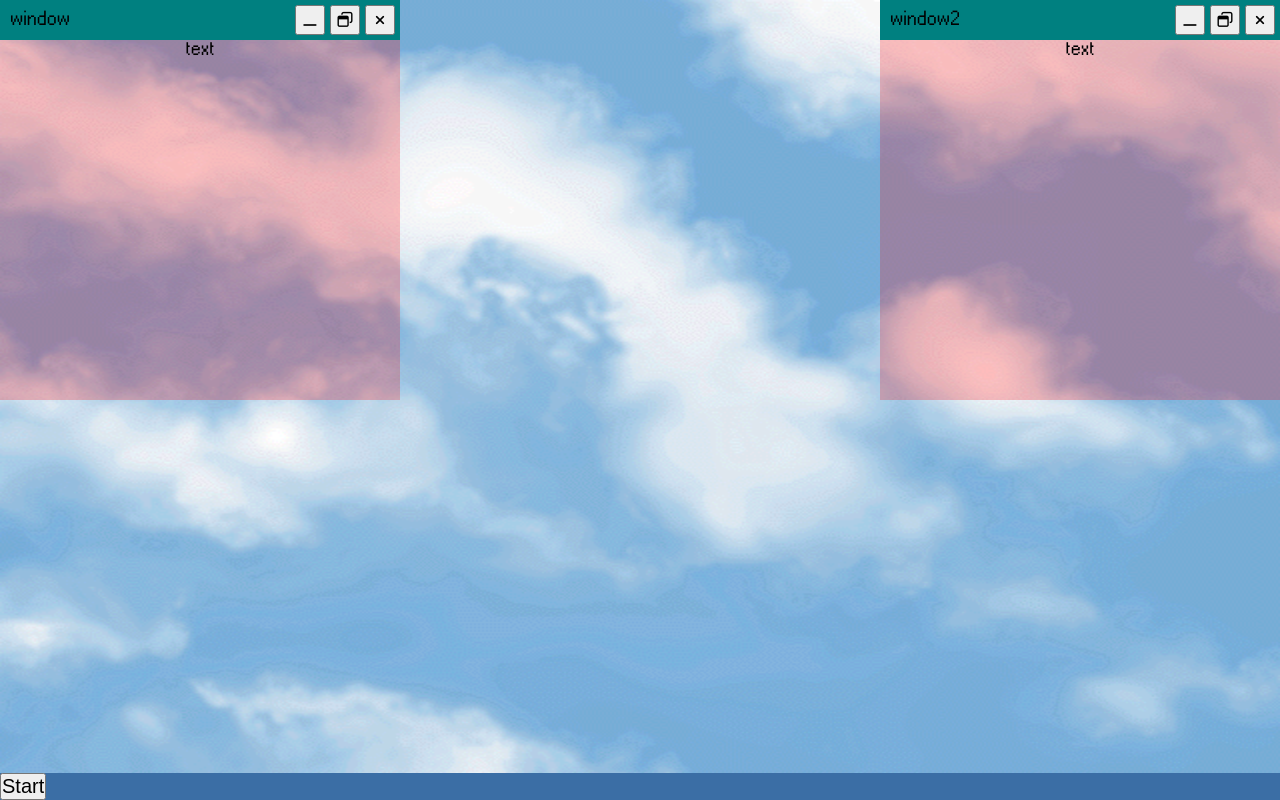
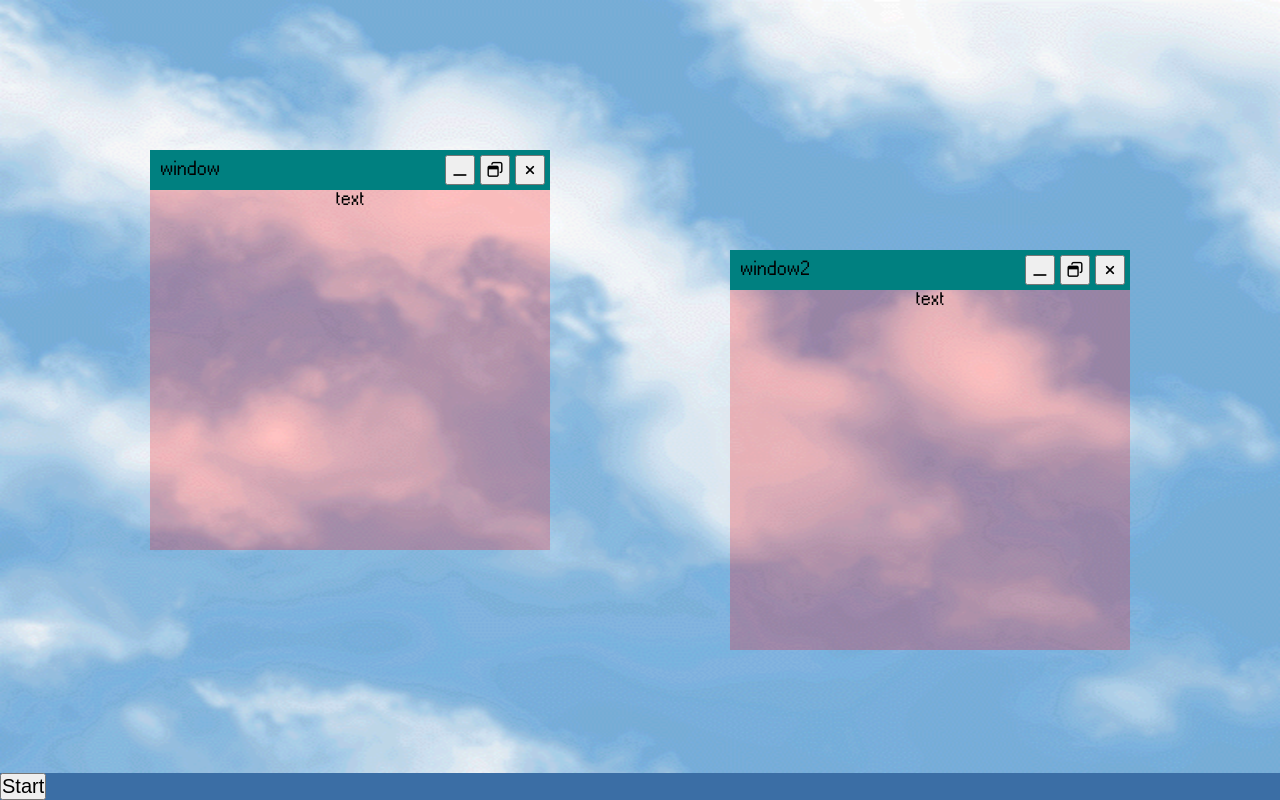
Before and after one commit to Matt-Pepper/fakeOS, a plain HTML site: page index.html in a window 1280 px wide. Drawn offline with Linux system fonts and the light colour scheme.

Commit message:
Moved windows

```diff
--- a/css/style.scss
+++ b/css/style.scss
@@ -26,13 +26,14 @@ body {
 }
 
 
-.box {
+.window-ui {
 	background-color: rgba(255, 0, 0, 0.24);
 	position: absolute;
 	width: 400px;
 	height: 400px;
     font-size: 20px;
     text-align: center;
+    transition: all 30ms ease-in;
 }
 
 .taskbar {
@@ -49,6 +50,8 @@ body {
 .maximized {
     width: 100%;
     height: 100%;
+    top: 0;
+	left: 0;
     z-index: 9999;
 }
 
--- a/index.html
+++ b/index.html
@@ -9,9 +9,9 @@
     <script src="https://kit.fontawesome.com/2322775333.js" crossorigin="anonymous"></script>
     <script src="./js/index.js" defer></script>
 </head>
-<body id="startButton">
+<body>
     <div class="ui-layout">
-        <div class="box">
+        <div class="window-ui" style="left: 150px; top: 150px;">
             <div class="titlebar" id="titlebar">
                 <span class="titlebar__title">window</span>
                 <button class="titlebar__minimizeButton titlebar__button"><i class="fa-solid fa-window-minimize"></i></button>
@@ -19,16 +19,20 @@
                 <button class="titlebar__closeButton titlebar__button"><i class="fa-solid fa-xmark"></i></button>
 
             </div>
-            text
+            <div class="window-ui__content">
+                text
+            </div>
         </div>
-        <div class="box" style="right: 0;">
+        <div class="window-ui" style="right: 150px; bottom: 150px;">
             <div class="titlebar" id="titlebar">
                 <span class="titlebar__title">window2</span>
                 <button class="titlebar__minimizeButton titlebar__button"><i class="fa-solid fa-window-minimize"></i></button>
                 <button class="titlebar__maximizeButton titlebar__button"><i class="fa-regular fa-window-restore"></i></button>
                 <button class="titlebar__closeButton titlebar__button"><i class="fa-solid fa-xmark"></i></button>
             </div>
-            text
+            <div class="window-ui__content">
+                text
+            </div>
         </div>
     </div>
 
--- a/js/index.js
+++ b/js/index.js
@@ -1,7 +1,7 @@
 
 const maximizeUI = (e) => {
     //e.target.classList.toggle('maximized');
-    e.target.closest(".box").classList.toggle('maximized');
+    e.target.closest(".window-ui").classList.toggle('maximized');
 }
 
 const button = document.querySelectorAll('.titlebar__maximizeButton');
@@ -11,4 +11,4 @@ for (let index = 0; index < button.length; index++) {
     button[index].addEventListener("click", maximizeUI, false);
 }
 
-const box = document.querySelectorAll('.box');
+//const windowUi = document.querySelectorAll('.window-ui');
```
Also changed, not shown: css/style.css.
